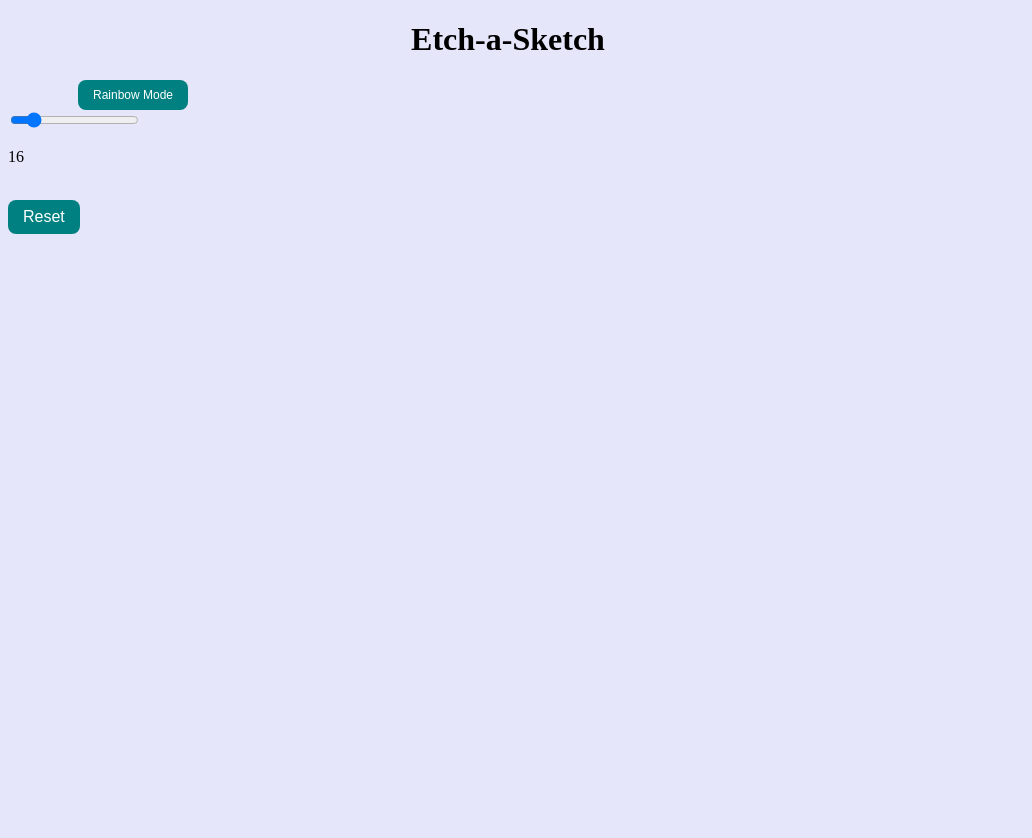
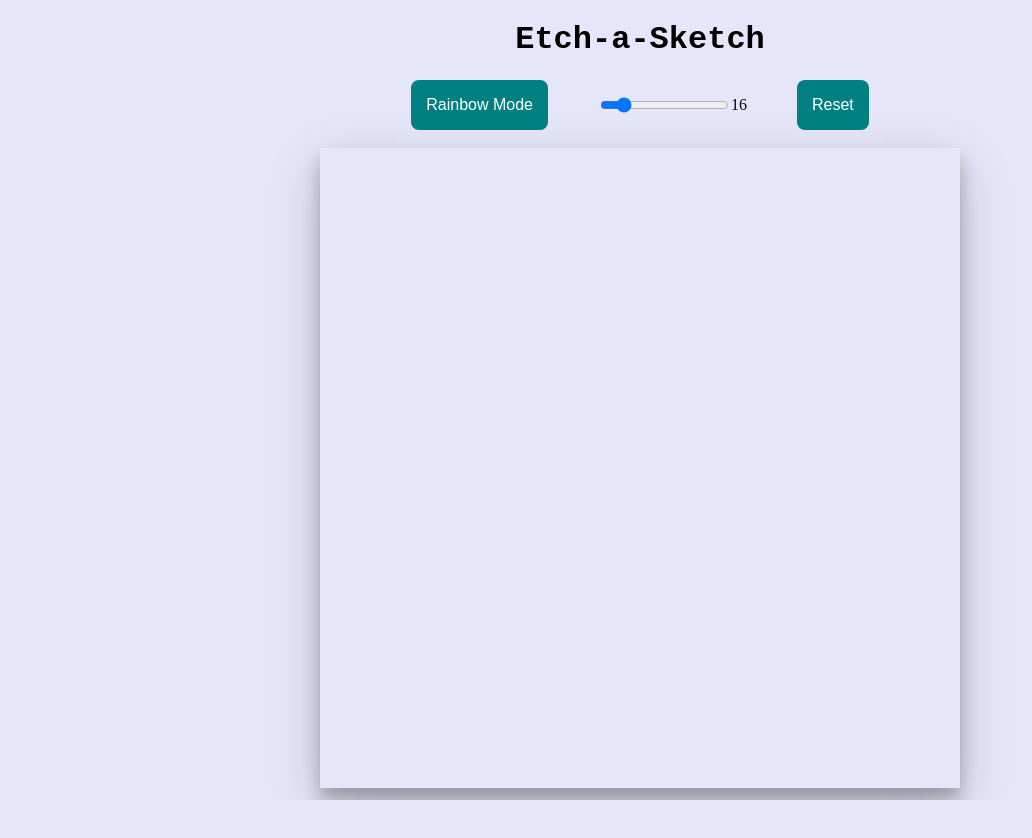
Before and after one commit to awholenewsam/Etch-a-Sketch, a plain HTML site: page index.html in a window 1280 px wide. Shown: the whole page, without its empty margins (0-1032 px from the left). After the commit the page ends 800 px from the top, so only its background shows below. Drawn offline with Linux system fonts and the light colour scheme.

Commit message:
Update style.css

```diff
--- a/style.css
+++ b/style.css
@@ -1,41 +1,58 @@
 body {
-    width: 90%;
-    max-width: 1000px;
     background-color: lavender;
 }
 
+#header {
+    font-family: 'VT323', monospace;
+}
+
+#buttons {
+    margin-bottom: 18px;
+    display: flex;
+    justify-content: center;
+}
+
 #randomColor {
-    margin-left: 70px;
+    margin-right: 50px;
     border: none;
     color: white;
     background-color: teal;
     padding: 8px 15px;
     border-radius: 8px;
-    font-size: 12px;
-
+    font-size: 16px;
 }
 
-* {
-    box-sizing: border-box;
-  }
+p{
+    margin-right: 50px;
+}
 
-  .grid {
-    height: 400px;
-    width: 400px;
-    margin-left: 300px;
+.container {
+    display: flex;
+    justify-content: center;
+}
+
+:root {
+    --grid-cols: 1;
+    --grid-rows: 1;
+}
+
+  #boxes {
+    height: 640px;
+    width: 640px;
     display: grid;
-    grid-template-columns: repeat(16, 25px [col-start]);
+    grid-template-rows: repeat(var(--grid-rows), 2fr);
+    grid-template-columns: repeat(var(--grid-cols), 2fr);
     box-shadow: 0 12px 16px 0 rgba(0,0,0,0.24), 0 17px 50px 0 rgba(0,0,0,0.19);
   }
 
-  .my-color-class {
-      background-color: black;
+  .grid-item {
+      padding: 1em;
+      text-align: center;
   }
 
 .reset {
 
     text-align: center;
-    margin-top: 18px;
     background-color: teal;
     border: none;
     color: white;
@@ -47,3 +64,7 @@ body {
 .reset:hover{
     box-shadow: 0 12px 16px 0 rgba(0,0,0,0.24), 0 17px 50px 0 rgba(0,0,0,0.19);
 }
+
+#randomColor:hover{
+    box-shadow: 0 12px 16px 0 rgba(0,0,0,0.24), 0 17px 50px 0 rgba(0,0,0,0.19);
+}
```
